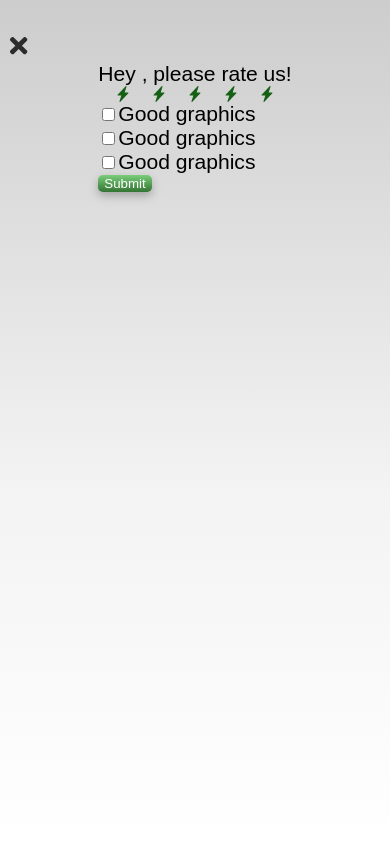
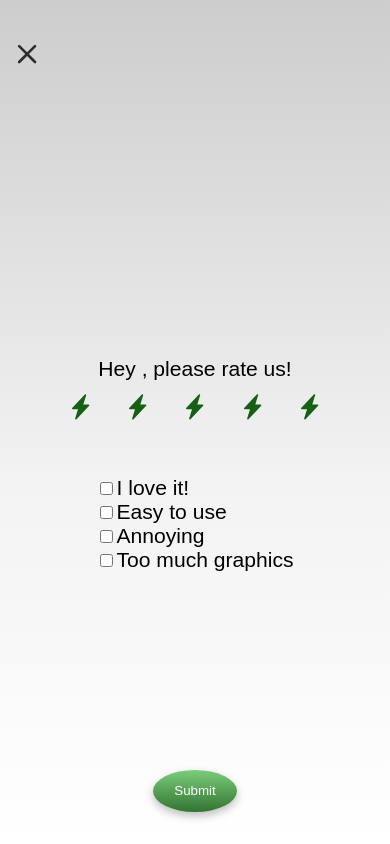
Before and after one commit to oltyx/design-project, a React (Create React App) app: page /feedback in a window 390 px wide. Built offline with nearby package versions, Linux system fonts and the light colour scheme; a web font is replaced by a local one.

Commit message:
template is lowkey ready, button text is not responsive

```diff
--- a/src/components/pages/Feedback.tsx
+++ b/src/components/pages/Feedback.tsx
@@ -1,7 +1,7 @@
 import React from 'react';
 import { useForm, SubmitHandler, FormProvider } from "react-hook-form";
 import { Container, Row, Col, Button, Form, FormGroup, ButtonGroup, Input, Label } from 'reactstrap';
-import { FaTimes } from 'react-icons/fa';
+import { BsX } from 'react-icons/bs';
 
 import '../../styles/feedback.scss';
 import '../../styles/lightMode.scss';
@@ -30,30 +30,33 @@ type FeedbackProps = {
 
 export default function Feedback(props: FeedbackProps) {
     const form = useForm<Inputs>();
-    const onSubmit: SubmitHandler<Inputs> = data => console.log(data);
-
+    const onSubmit: SubmitHandler<Inputs> = data => console.log("data");
 
     return (
         <Container className="feedback">
-            <Row className={"feedbackRow"}>
+            <Row className={"feedbackRow1"}>
                 <Col>
-                    <Button className="exitButton"><FaTimes style={{height:"3vh", width: "3vh"}}/></Button>
+                    <Button className="exitButton"><BsX style={{height:"5vh", width: "5vh"}}/></Button>
                 </Col>
             </Row>
-            <Row>
-                <Col>
+            <Row className={"feedbackRow2"}>
+                <Col className={"flexbox"} style={{height: "100%"}}>
                     <FormProvider {...form}>
-                    <Form onSubmit={form.handleSubmit(onSubmit)}>
-                            <FormGroup>
+                    <Form className={"flexbox"} style={{height: "100%"}}onSubmit={form.handleSubmit(onSubmit)}>
+                            <FormGroup className={"flexbox"}>
                                 <Label className={"responsiveText"}>Hey {props.user?.name}, please rate us!</Label>
                                 <Rating></Rating>
                             </FormGroup>
                             <FormGroup>
                                 <Comments/>
                             </FormGroup>
-                            <Button className="globalButton" onClick={form.handleSubmit(onSubmit)}>Submit</Button>
                     </Form>
                 </FormProvider>
+                </Col>
+            </Row>
+            <Row>
+                <Col>
+                <Button className="globalButton" style={{height:"5vh", width: "10vh"}} onClick={form.handleSubmit(onSubmit)}>Submit</Button>
                 </Col>
             </Row>
         </Container>
--- a/src/components/styled/Checkbox.tsx
+++ b/src/components/styled/Checkbox.tsx
@@ -8,7 +8,7 @@ import '../../styles/lightMode.scss';
 
 type CheckboxProps = {
     name: string,
-    text: string,
+    text?: string,
 }
 export const Checkbox= ({name, text, ...props}: CheckboxProps) => {
     const context = useFormContext();
--- a/src/components/widgets/Comments.tsx
+++ b/src/components/widgets/Comments.tsx
@@ -9,11 +9,12 @@ import { Checkbox } from '../styled/Checkbox';
 export default function Comments() {
     return(
         <Container className="commentsContainer">
-            <Row>
+            <Row className="commentsRow">
                 <Col className="commentsCol">
-                    <Checkbox name={"option1"} text={"Good graphics"}></Checkbox>
-                    <Checkbox name={"option2"} text={"Good graphics"}></Checkbox>
-                    <Checkbox name={"option3"} text={"Good graphics"}></Checkbox>
+                    <Checkbox name={"option1"} text={"I love it!"}></Checkbox>
+                    <Checkbox name={"option2"} text={"Easy to use"}></Checkbox>
+                    <Checkbox name={"option3"} text={"Annoying"}></Checkbox>
+                    <Checkbox name={"option4"} text={"Too much graphics"}></Checkbox>
                 </Col>
             </Row>
             <Row>
--- a/src/components/widgets/Rating.tsx
+++ b/src/components/widgets/Rating.tsx
@@ -1,20 +1,25 @@
-import React from 'react';
+import React, { useState } from 'react';
 import { Container, Row, Col, Button, Form, FormGroup, Label, Input, FormText } from 'reactstrap';
 import {BsLightningChargeFill} from "react-icons/bs"
 
 import '../../styles/feedback.scss';
+import { set } from 'react-hook-form';
 
 
 export default function Rating() {
-    const iconStyle = { color: "#166016" }
+    const [rating, setRating] = useState(0);
+
+    const onClick = (value: number) => {
+        setRating(value);
+    }
 
     return(
         <div className="iconRatingContainer">
-            <BsLightningChargeFill style={iconStyle}/>
-            <BsLightningChargeFill style={iconStyle}/>
-            <BsLightningChargeFill style={iconStyle}/>
-            <BsLightningChargeFill style={iconStyle}/>
-            <BsLightningChargeFill style={iconStyle}/>
+            <Button className={"iconRatingButton"} onClick={() => setRating(1)}><BsLightningChargeFill style={{height:"4vh", width: "3vh"}}/></Button>
+            <Button className={"iconRatingButton"} onClick={() => setRating(2)}><BsLightningChargeFill style={{height:"4vh", width: "3vh"}}/></Button>
+            <Button className={"iconRatingButton"} onClick={() => setRating(3)}><BsLightningChargeFill style={{height:"4vh", width: "3vh"}}/></Button>
+            <Button className={"iconRatingButton"} onClick={() => setRating(4)}><BsLightningChargeFill style={{height:"4vh", width: "3vh"}}/></Button>
+            <Button className={"iconRatingButton"} onClick={() => setRating(5)}><BsLightningChargeFill style={{height:"4vh", width: "3vh"}}/></Button>
         </div>
     );
 }
--- a/src/styles/feedback.scss
+++ b/src/styles/feedback.scss
@@ -7,9 +7,15 @@
     background: $global_background_color;
     flex-direction: column;
 
-    .feedbackRow {
+    .feedbackRow1 {
         width: 100%;
         margin-top: 2rem;
+    }
+
+    .feedbackRow2 {
+        width: 100%;
+        height: 100%;
+        margin-top: 5rem;
     }
 
     .iconRatingContainer {
@@ -18,6 +24,14 @@
         align-items: center;
         column-gap: 20px;
         width: 100%;
+        margin-top: 0.5rem;
+        margin-bottom: 3rem;
+
+        .iconRatingButton {
+            border: none;
+            color: $feedback_vote;
+            background: none;
+        }
     }
 
     .commentsContainer {
@@ -25,9 +39,12 @@
         flex-direction: column;
         justify-content: space-around;
 
-        .commentsCol {
-            display: flex;
-            flex-direction: column;
+        .commentsRow {
+
+            .commentsCol {
+                display: flex;
+                flex-direction: column;
+            }
         }
     }
 
@@ -37,9 +54,15 @@
         background: none;
     }
 
+
 }
 
-
+.flexbox {
+    display: flex;
+    justify-content: center;
+    align-items: center;
+    flex-direction: column;
+}
 
 .responsiveText {
     font-size: 2.5vh;
--- a/src/styles/lightMode.scss
+++ b/src/styles/lightMode.scss
@@ -24,9 +24,10 @@ $family-font: "Aldrich", sans-serif;
     background: $green_button_color;
     filter: $global_shadow;
     border: none;
-    border-radius: 5px;
+    border-radius: 50%;
     color: $button_text_color;
     font-family: $family-font;
+    margin-bottom: 2rem;
 }
 
 body {
```
